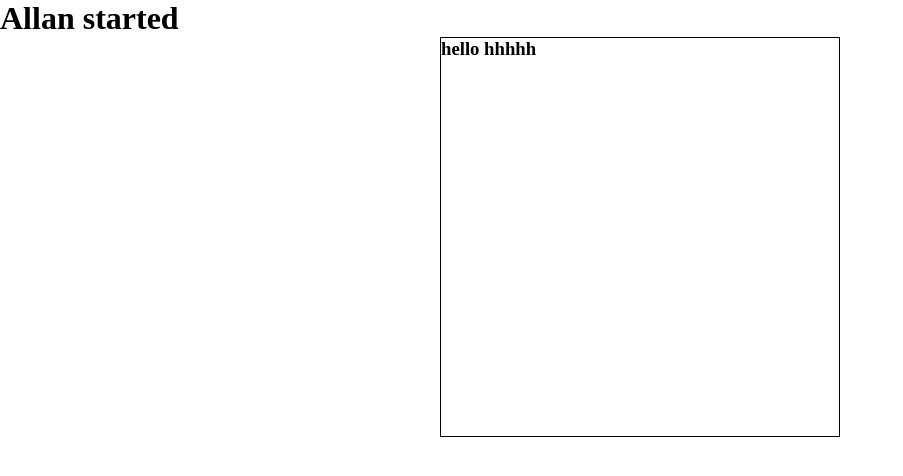
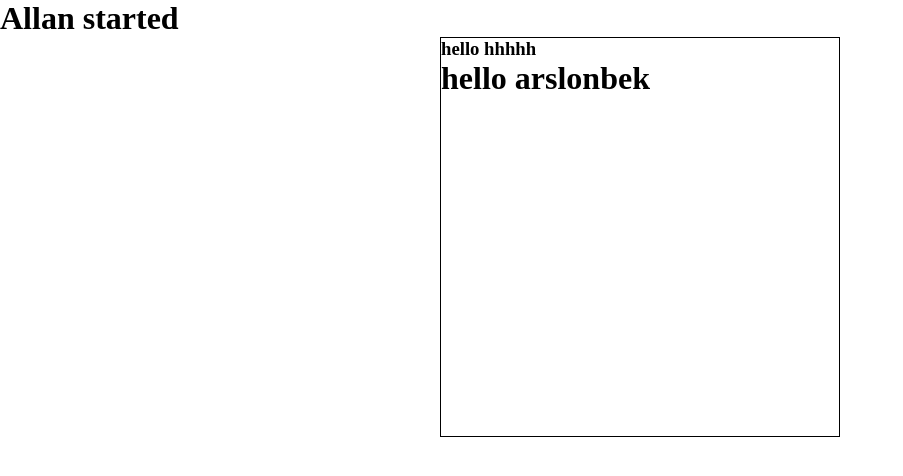
Before and after one commit to abdunozir/example-test, a plain HTML site: page index.html in a window 1280 px wide. Shown: the whole page, without its empty margins (0-903 px from the left). Drawn offline with Linux system fonts and the light colour scheme.

Commit message:
h1 added

```diff
--- a/index.html
+++ b/index.html
@@ -11,6 +11,7 @@
     <h1>Allan started</h1>
     <div class="helloworld">
         <h3>hello hhhhh</h3>
+        <h1>hello arslonbek</h1>
     </div>
 </body>
 </html>
```
